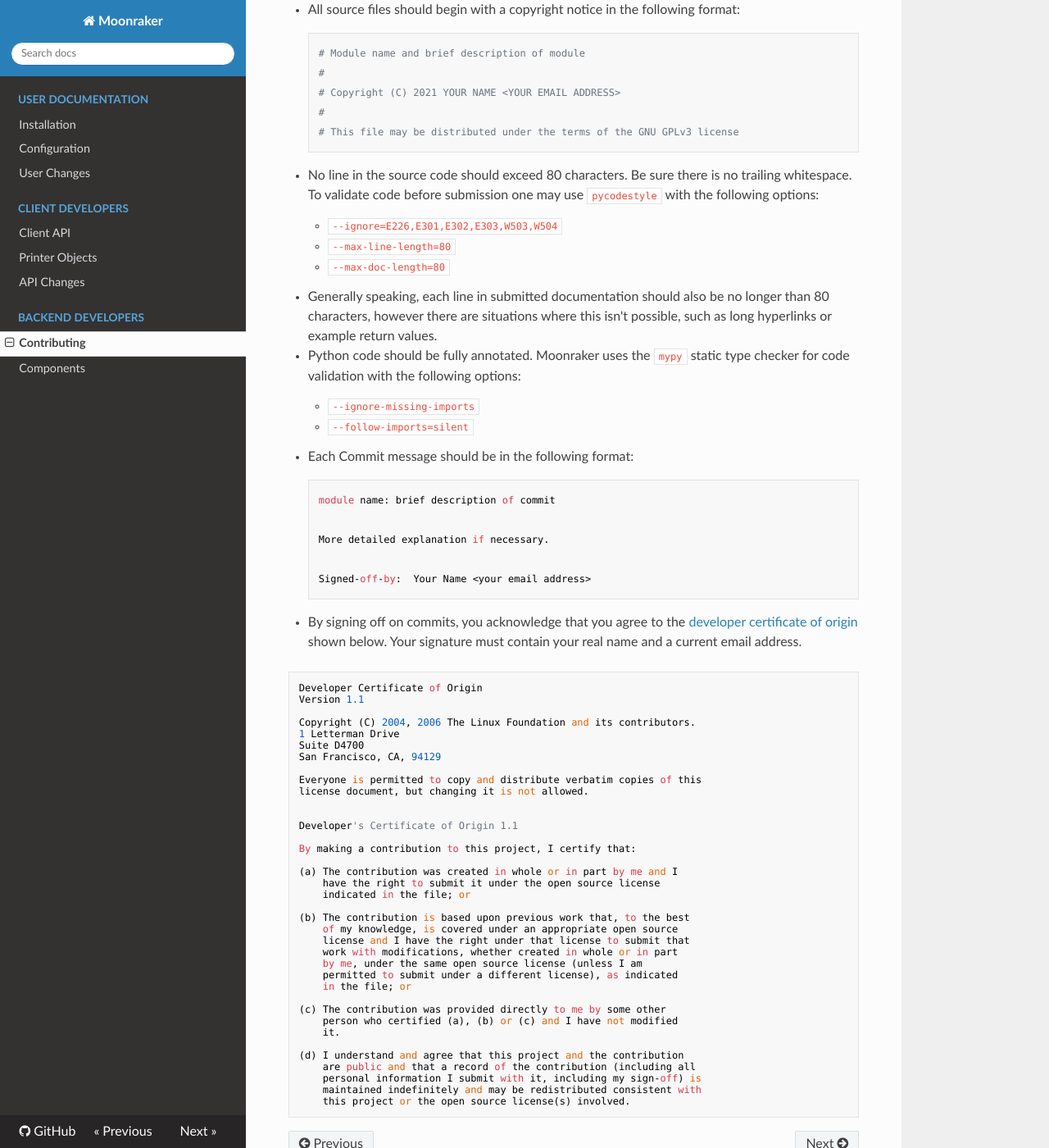
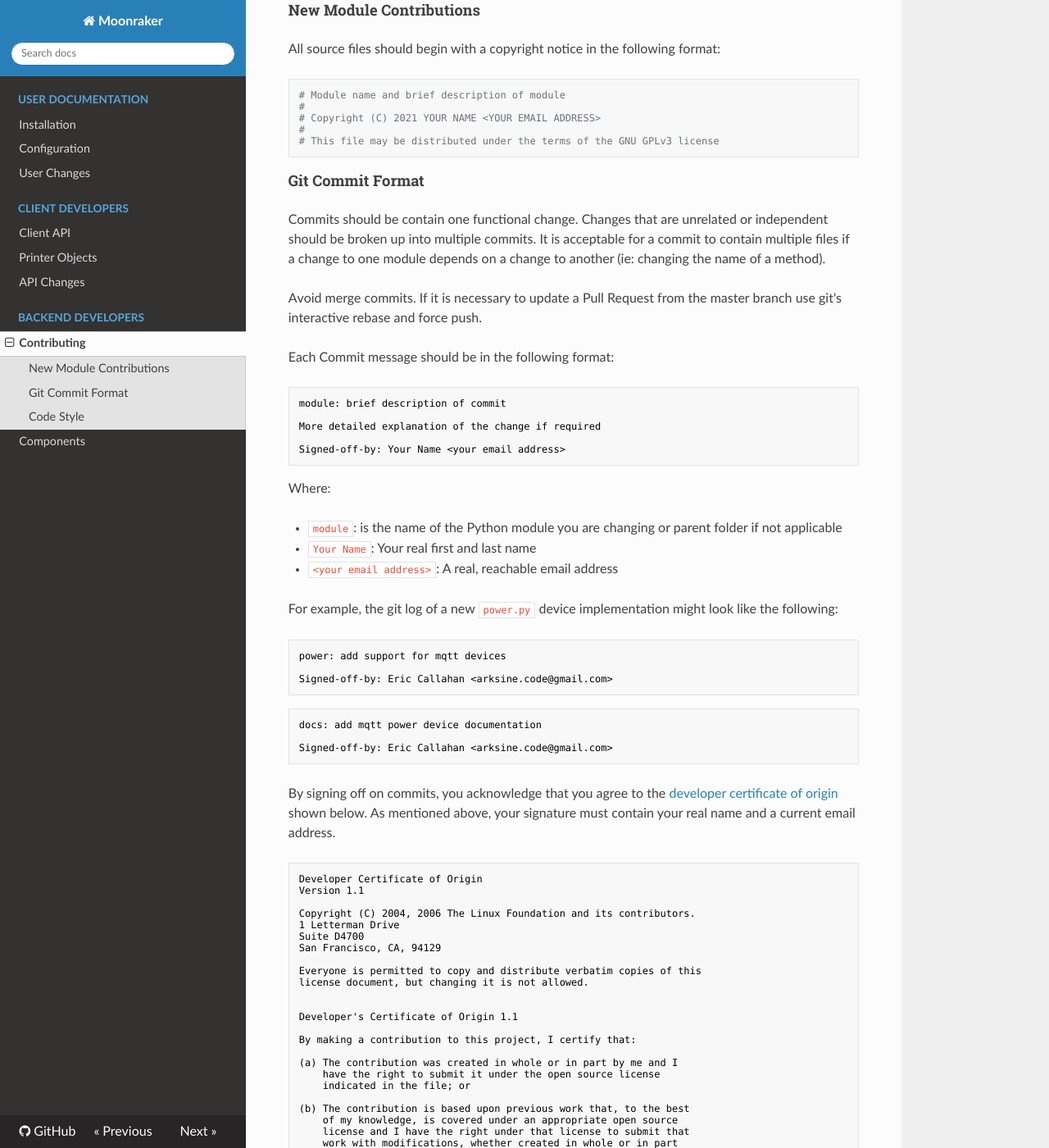
Before and after one commit to Marirossibn/moonraker, an MkDocs documentation site: the page built from docs/contributing.md, in a window 1280 px wide and 1400 px high, scrolled down 280 px. Shown: the whole window at 82% size. Built offline with MkDocs 1.6.1, drawn with Linux system fonts in a browser that asks for light colours; nearby versions of some CDN libraries; some of the changed text lies outside the part shown.

Commit message:
docs: clarify contributing documentation
Signed-off-by:  Eric Callahan <arksine.code@gmail.com>

````diff
--- a/docs/contributing.md
+++ b/docs/contributing.md
@@ -6,40 +6,63 @@ the Moonraker application into the Klipper repo after Moonraker matures,
 at which point this repo will be archived.  As such, contibuting guidelines
 are near those of Klipper:
 
-- All source files should begin with a copyright notice in the following
-  format:
+#### New Module Contributions
 
-        # Module name and brief description of module
-        #
-        # Copyright (C) 2021 YOUR NAME <YOUR EMAIL ADDRESS>
-        #
-        # This file may be distributed under the terms of the GNU GPLv3 license
+All source files should begin with a copyright notice in the following format:
 
-- No line in the source code should exceed 80 characters.  Be sure there is no
-  trailing whitespace.  To validate code before submission one may use `pycodestyle`
-  with the following options:
-      - `--ignore=E226,E301,E302,E303,W503,W504`
-      - `--max-line-length=80`
-      - `--max-doc-length=80`
-- Generally speaking, each line in submitted documentation should also be no
-  longer than 80 characters, however there are situations where this isn't
-  possible, such as long hyperlinks or example return values.
-- Python code should be fully annotated.  Moonraker uses the `mypy` static
-  type checker for code validation with the following options:
-      - `--ignore-missing-imports`
-      - `--follow-imports=silent`
-- Each Commit message should be in the following format:
+```python
+# Module name and brief description of module
+#
+# Copyright (C) 2021 YOUR NAME <YOUR EMAIL ADDRESS>
+#
+# This file may be distributed under the terms of the GNU GPLv3 license
+```
 
-        module name: brief description of commit
+#### Git Commit Format
 
-        More detailed explanation if necessary.
+Commits should be contain one functional change.  Changes that are unrelated
+or independent should be broken up into multiple commits.  It is acceptable
+for a commit to contain multiple files if a change to one module depends on a
+change to another (ie: changing the name of a method).
 
-        Signed-off-by:  Your Name <your email address>
+Avoid merge commits.  If it is necessary to update a Pull Request from the
+master branch use git's interactive rebase and force push.
 
-- By signing off on commits, you acknowledge that you agree to the
-  [developer certificate of origin](../developer-certificate-of-origin)
-  shown below. Your signature must contain your real name and a current
-  email address.
+Each Commit message should be in the following format:
+
+```text
+module: brief description of commit
+
+More detailed explanation of the change if required
+
+Signed-off-by: Your Name <your email address>
+```
+
+Where:
+
+- `module`: is the name of the Python module you are changing or parent
+  folder if not applicable
+- `Your Name`: Your real first and last name
+- `<your email address>`: A real, reachable email address
+
+For example, the git log of a new `power.py` device implementation might look
+like the following:
+
+```git
+power: add support for mqtt devices
+
+Signed-off-by: Eric Callahan <arksine.code@gmail.com>
+```
+```git
+docs: add mqtt power device documentation
+
+Signed-off-by: Eric Callahan <arksine.code@gmail.com>
+```
+
+By signing off on commits, you acknowledge that you agree to the
+[developer certificate of origin](../developer-certificate-of-origin)
+shown below.  As mentioned above, your signature must contain your
+real name and a current email address.
 
 ```text
 Developer Certificate of Origin
@@ -80,3 +103,26 @@ By making a contribution to this project, I certify that:
     maintained indefinitely and may be redistributed consistent with
     this project or the open source license(s) involved.
 ```
+#### Code Style
+Python methods should be fully annotated. Variables should be annotated where
+the type cannot be inferred. Moonraker uses the `mypy` static type checker for
+code validation with the following options:
+
+  - `--ignore-missing-imports`
+  - `--follow-imports=silent`
+
+No line in the source code should exceed 80 characters.  Be sure there is no
+trailing whitespace.  To validate code before submission one may use
+`pycodestyle` with the following options:
+
+  - `--ignore=E226,E301,E302,E303,W503,W504`
+  - `--max-line-length=80`
+  - `--max-doc-length=80`
+
+Generally speaking, each line in submitted documentation should also be no
+longer than 80 characters, however there are situations where this isn't
+possible, such as long hyperlinks or example return values.  Documentation
+isn't linted, so it
+
+Don't peek into the member variables of another class.  Use getters or
+properties to access object state.
--- a/docs/doc-requirements.txt
+++ b/docs/doc-requirements.txt
@@ -1 +1,2 @@
 mkdocs==1.2.3
+pymdown-extensions==9.1
--- a/mkdocs.yml
+++ b/mkdocs.yml
@@ -18,5 +18,8 @@ theme:
 plugins:
     - search
 markdown_extensions:
-    - codehilite
     - admonition
+    - pymdownx.superfences
+    - pymdownx.highlight:
+        use_pygments: false
+    - pymdownx.inlinehilite
````
